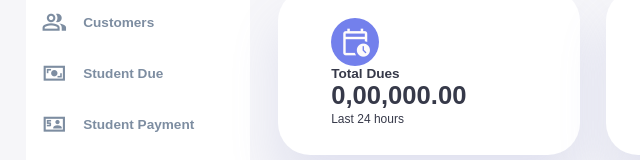
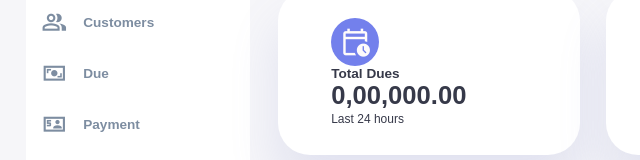
Before and after one commit to shadi-1122/SHIC-PRINT, a plain HTML site: page Dashboard/index.html in a window 1280 px wide. Shown: the part 138-298 px from the top of the page, 0-640 px from the left. Drawn offline with nearby package versions, Linux system fonts and the light colour scheme; no server answers; sample sign-in values are in the browser's storage.

Commit message:
Update index.html

```diff
--- a/Dashboard/index.html
+++ b/Dashboard/index.html
@@ -31,11 +31,11 @@
                 </a>
                 <a href="#" id="trans-link">
                     <span class="material-symbols-outlined">universal_currency_alt</span>
-                        <h3>Student Due</h3>
+                        <h3>Due</h3>
                 </a>
                 <a href="#" id="close-due-link" class="payment-close-link">
                     <span class="material-symbols-outlined">universal_currency</span>
-                        <h3>Student Payment</h3>
+                        <h3>Payment</h3>
                 </a>
                 <a href="#" id="history-link">
                     <span class="material-symbols-outlined">history</span>
@@ -155,11 +155,11 @@
                 </a>
                 <a href="#" id="trans-link">
                     <span class="material-symbols-outlined">universal_currency_alt</span>
-                        <h3>Student Due</h3>
+                        <h3>Due</h3>
                 </a>
                 <a href="#" id="close-due-link" class="payment-close-link">
                     <span class="material-symbols-outlined">universal_currency</span>
-                        <h3>Student Payment</h3>
+                        <h3>Payment</h3>
                 </a>
                 <a href="#" id="history-link">
                     <span class="material-symbols-outlined">history</span>
@@ -245,11 +245,11 @@
                 </a>
                 <a href="#" class="active" id="trans-link">
                     <span class="material-symbols-outlined">universal_currency_alt</span>
-                        <h3>Student Due</h3>
+                        <h3>Due</h3>
                 </a>
                 <a href="#" id="close-due-link" class="payment-close-link">
                     <span class="material-symbols-outlined">universal_currency</span>
-                        <h3>Student Payment</h3>
+                        <h3>Payment</h3>
                 </a>
                 <a href="#" id="history-link">
                     <span class="material-symbols-outlined">history</span>
@@ -292,7 +292,7 @@
             </div>
             <div>
             <div class="form-container">
-                <h2>Student Due</h2>
+                <h2>Due</h2>
                 <form id="form">
                     <div class="form-group">
                         <label>AD No.</label>
@@ -305,7 +305,7 @@
                     </div>
 
                     <div class="form-group">
-                        <label>Money</label>
+                        <label>Amount</label>
                         <input type="number" name="Money" required />
                     </div>
 
@@ -343,11 +343,11 @@
                 </a>
                 <a href="#" id="trans-link">
                     <span class="material-symbols-outlined">universal_currency_alt</span>
-                        <h3>Student Due</h3>
+                        <h3>Due</h3>
                 </a>
                 <a href="#" class="active" id="close-due-link">
                     <span class="material-symbols-outlined">universal_currency</span>
-                        <h3>Student Payment</h3>
+                        <h3>Payment</h3>
                 </a>
                 <a href="#" id="history-link">
                     <span class="material-symbols-outlined">history</span>
@@ -390,7 +390,7 @@
             </div>
             <div>
             <div class="form-container">
-                <h2>Student Payment</h2>
+                <h2>Payment</h2>
                 <form id="form-payment">
                     <div class="form-group">
                         <label>AD No.</label>
@@ -403,7 +403,7 @@
                     </div>
 
                     <div class="form-group">
-                        <label>Money</label>
+                        <label>Amount</label>
                         <input type="number" name="Money" required />
                     </div>
 
@@ -442,11 +442,11 @@
                 </a>
                 <a href="#" id="trans-link">
                     <span class="material-symbols-outlined">universal_currency_alt</span>
-                        <h3>Student Due</h3>
+                        <h3>Due</h3>
                 </a>
                 <a href="#" id="close-due-link" class="payment-close-link">
                     <span class="material-symbols-outlined">universal_currency</span>
-                        <h3>Student Payment</h3>
+                        <h3>Payment</h3>
                 </a>
                 <a href="#" class="active" id="history-link">
                     <span class="material-symbols-outlined">history</span>
@@ -545,11 +545,11 @@
                 </a>
                 <a href="#" id="trans-link">
                     <span class="material-symbols-outlined">universal_currency_alt</span>
-                        <h3>Student Due</h3>
+                        <h3>Due</h3>
                 </a>
                 <a href="#" id="close-due-link" class="payment-close-link">
                     <span class="material-symbols-outlined">universal_currency</span>
-                        <h3>Student Payment</h3>
+                        <h3>Payment</h3>
                 </a>
                 <a href="#" id="history-link">
                     <span class="material-symbols-outlined">history</span>
@@ -657,11 +657,11 @@
                 </a>
                 <a href="#" id="trans-link">
                     <span class="material-symbols-outlined">universal_currency_alt</span>
-                        <h3>Student Due</h3>
+                        <h3>Due</h3>
                 </a>
                 <a href="#" id="close-due-link" class="payment-close-link">
                     <span class="material-symbols-outlined">universal_currency</span>
-                        <h3>Student Payment</h3>
+                        <h3>Payment</h3>
                 </a>
                 <a href="#" id="history-link">
                     <span class="material-symbols-outlined">history</span>
```
